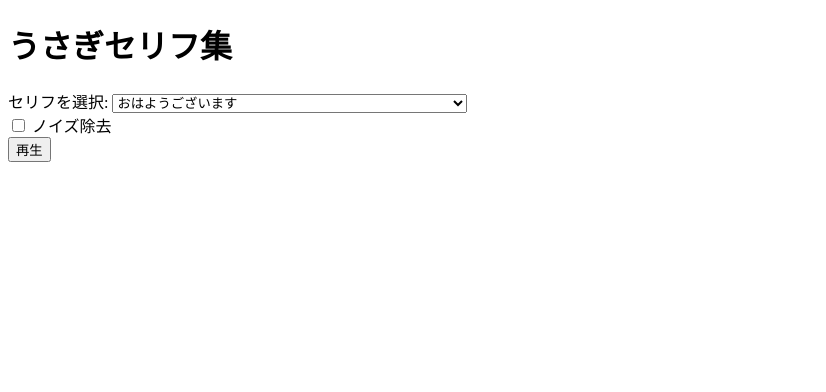
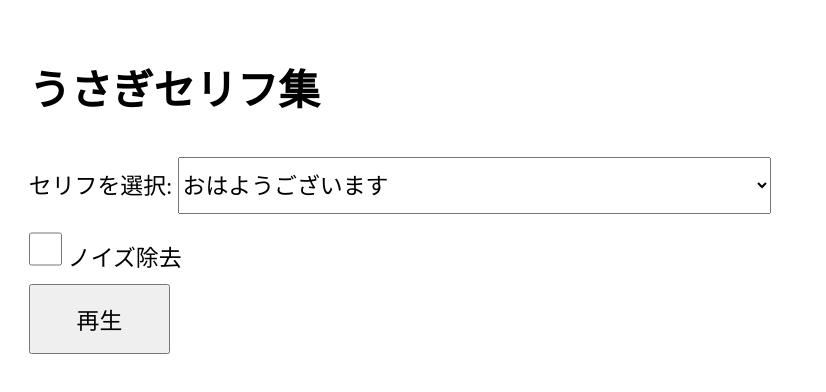
Before and after one commit to kou-yeung/kou-yeung.github.io, a plain HTML site: page usa_voice/index.html in a window 1280 px wide. Shown: the whole page, without its empty margins (0-826 px from the left). Drawn offline with Linux system fonts and the light colour scheme.

Commit message:
UI調整

```diff
--- a/usa_voice/index.html
+++ b/usa_voice/index.html
@@ -3,6 +3,32 @@
 <head>
   <meta charset="UTF-8">
   <title>うさぎセリフ集</title>
+  <meta name="viewport" content="width=device-width, initial-scale=1">
+  <style>
+    body {
+      font-size: 1.3em;
+      padding: 1em;
+    }
+    h1 {
+      font-size: 2em;
+      margin-bottom: 0.7em;
+    }
+    label, select, button {
+      font-size: 1.1em;
+    }
+    select, button, input[type="checkbox"] {
+      min-height: 2.5em;
+      min-width: 2.5em;
+      margin: 0.5em 0;
+    }
+    button {
+      padding: 0.7em 2em;
+    }
+    audio {
+      width: 100%;
+      margin-top: 1em;
+    }
+  </style>
   <!-- ...existing code... -->
 </head>
 <body>
```
